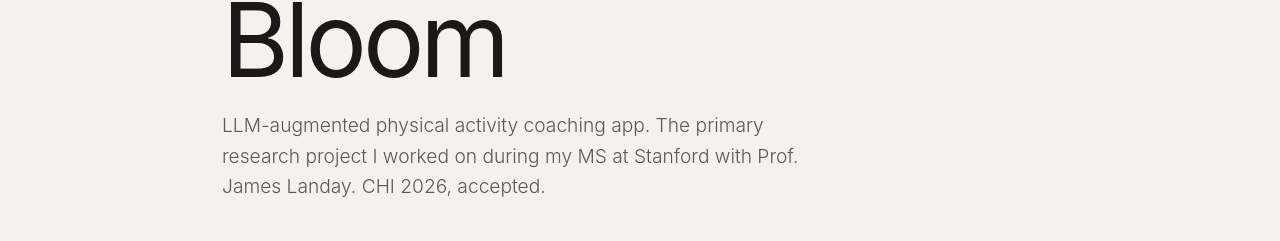
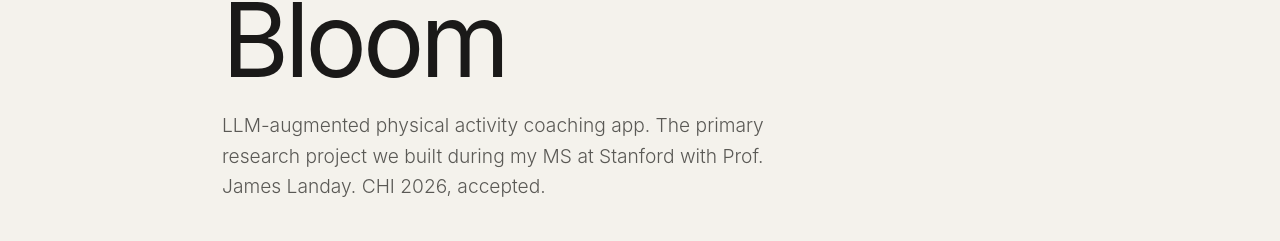
Before and after one commit to defnegenc/portfolio-v2, a Next.js app: page /project/bloom in a window 1280 px wide. Shown: the part 144-385 px from the top of the page. Built offline with nearby package versions, Linux system fonts and the light colour scheme; a web font is replaced by a local one.

Commit message:
Bloom copy: use 'we/us' for team work; remove cringe wet lab transition line

```diff
--- a/app/about/page.tsx
+++ b/app/about/page.tsx
@@ -117,7 +117,7 @@ export default function About() {
             <p style={{ fontSize: '1.2rem', fontWeight: 300, lineHeight: 1.85, color: 'var(--ink-dim)', maxWidth: 640 }}>
               I grew up in Istanbul and came to Stanford for undergrad. I studied Symbolic Systems, which is what you do when you can't choose between cognitive science, linguistics, philosophy, and CS. Stayed for an MS in Computer Science focused on HCI. That year mostly went into{' '}
               <a href="/project/bloom" className="about-link">Bloom</a>
-              , an LLM-augmented physical activity coaching app built with Prof. Landay's lab. Second author on the CHI 2026 paper. I also took Arabic, which felt like the right way to spend whatever time was left.
+              , an LLM-augmented physical activity coaching app we built with Prof. Landay's lab. Second author on the CHI 2026 paper. I also took Arabic, which felt like the right way to spend whatever time was left.
             </p>
             <p style={{ fontSize: '1.2rem', fontWeight: 300, lineHeight: 1.85, color: 'var(--ink-dim)', maxWidth: 640 }}>
               I TA'd Stanford's core HCI sequence alongside the research: CS 147, CS 278, and CS 347. Before all of this I was in wet lab research at Stanford Medicine, studying ovarian cancer organoids at Kuo Lab. The experimental rigor carried over.
--- a/app/project/[slug]/page.tsx
+++ b/app/project/[slug]/page.tsx
@@ -44,7 +44,7 @@ const PROJECTS: Record<string, Project> = {
     slug: 'bloom',
     no: '01',
     name: 'Bloom',
-    tagline: 'LLM-augmented physical activity coaching app. The primary research project I worked on during my MS at Stanford with Prof. James Landay. CHI 2026, accepted.',
+    tagline: 'LLM-augmented physical activity coaching app. The primary research project we built during my MS at Stanford with Prof. James Landay. CHI 2026, accepted.',
     year: '2025',
     role: 'UI/UX Design · Safety Engineering · Frontend · Second Author',
     citation: 'Jörke, J., Genç, D., Teutschbein, M., Sapkota, S., Chung, J., Schmiedmayer, H.-B., Campero, A., King, A. C., Brunskill, E., & Landay, J. A. (2026). Bloom: Designing for LLM-Augmented Behavior Change Interactions. CHI \'26. ACM. https://arxiv.org/abs/2510.05449',
@@ -58,7 +58,7 @@ const PROJECTS: Record<string, Project> = {
       {
         type: 'text',
         label: 'What it is',
-        body: 'Bloom is an LLM-augmented physical activity coaching app built on Stanford\'s validated Active Choices Program. It integrates a conversational AI coach ("Beebo") with evidence-based behavior change UI — including an ambient garden display that grows as you complete your weekly exercise goals. The central question: can LLM coaching complement, not replace, established digital health interaction patterns? This is the primary research project I worked on during my MS, advised by Prof. James Landay.',
+        body: 'Bloom is an LLM-augmented physical activity coaching app built on Stanford\'s validated Active Choices Program. It integrates a conversational AI coach ("Beebo") with evidence-based behavior change UI — including an ambient garden display that grows as you complete your weekly exercise goals. The central question: can LLM coaching complement, not replace, established digital health interaction patterns? This is the primary research project we built during my MS, advised by Prof. James Landay.',
       },
       {
         type: 'stats',
@@ -76,12 +76,12 @@ const PROJECTS: Record<string, Project> = {
       {
         type: 'text',
         label: 'Garden Ambient Display',
-        body: 'The core design concept I led: a garden that lives on your homescreen and lockscreen and grows as you complete your weekly activity plan — in 20% increments. Every walk adds a bee (size proportional to duration); every other activity adds a butterfly (color varies by type). The garden resets if you don\'t hit 100% by week\'s end, and evolves to a new plant when you do. The goal was to make progress feel gradual and accumulative rather than binary, reducing the goal-fixation anxiety that metrics-forward health apps tend to produce.',
+        body: 'The core design concept I led: a garden that lives on your homescreen and lockscreen and grows as you complete your weekly activity plan — in 20% increments. Every walk adds a bee (size proportional to duration); every other activity adds a butterfly (color varies by type). The garden resets if you don\'t hit 100% by week\'s end, and evolves to a new plant when you do. The goal was to make progress feel gradual and accumulative rather than binary, reducing the goal-fixation anxiety that metrics-forward health apps tend to produce. This was one of the central design decisions we made as a team.',
       },
       {
         type: 'text',
         label: 'Two Conditions',
-        body: 'I designed both onboarding and user flows for the treatment condition (with Beebo, the LLM coach) and the control condition (without LLM coaching). Both conditions used the same garden ambient display, plan-setting, and wearable integration — the only difference was the conversational AI layer. This made it possible to isolate the effect of LLM coaching on engagement, mindset shift, and behavior change.',
+        body: 'We designed both conditions — treatment (with Beebo, the LLM coach) and control (without). Both used the same garden ambient display, plan-setting, and wearable integration. The only difference was the conversational AI layer, which let us isolate the effect of LLM coaching on engagement, mindset shift, and behavior change.',
       },
       {
         type: 'subheader',
@@ -90,17 +90,17 @@ const PROJECTS: Record<string, Project> = {
       {
         type: 'text',
         label: 'UI/UX Design',
-        body: 'I had the most influence on UI design across the app — from the garden metaphor and ambient lockscreen display to the activity logging interface, onboarding flows, and overall app architecture. I also designed the Bloom website. This was not a design handoff role: I owned decisions end to end, working directly with the research goals to make sure the UI served the study\'s behavior change hypotheses.',
+        body: 'I had the most influence on UI design across the app — from the garden metaphor and ambient lockscreen display to the activity logging interface, onboarding flows, and overall app architecture. I also designed the Bloom website. This wasn\'t a design handoff role: I owned decisions end to end, working closely with the team to make sure the UI served the study\'s behavior change hypotheses.',
       },
       {
         type: 'text',
         label: 'Safety Engineering',
-        body: 'I led red-teaming for the LLM coaching agent across a vulnerable participant population (adults with existing activity barriers, including chronic pain and mental health considerations). I created a taxonomy of harm categories, then validated a 600-example benchmark achieving >96% recall. This was domain-expert red-teaming — not automated — and it was critical: the LLM regularly encountered sensitive topics that required nuanced, harm-aware guardrails to keep responses safe and within scope.',
+        body: 'I led red-teaming for the LLM coaching agent across a vulnerable participant population (adults with existing activity barriers, including chronic pain and mental health considerations). I created a taxonomy of harm categories, then validated a 600-example benchmark achieving >96% recall. This was domain-expert red-teaming — not automated — and it was critical: Beebo regularly encountered sensitive topics that required nuanced, harm-aware guardrails to keep responses safe and within scope.',
       },
       {
         type: 'text',
         label: 'Frontend & Research Execution',
-        body: 'I had the most influence on frontend implementation decisions — building in React Native alongside the team. I also owned participant recruitment for the 54-person study, managed onboarding logistics, and completed qualitative coding of all offboarding interviews. I am second author on the published paper (CHI 2026, accepted).',
+        body: 'I had the most influence on frontend implementation decisions — building in React Native alongside the team. I also owned participant recruitment for the 54-person study, managed onboarding logistics, and completed qualitative coding of all offboarding interviews. Second author on the published paper (CHI 2026, accepted).',
       },
       {
         type: 'subheader',
```
